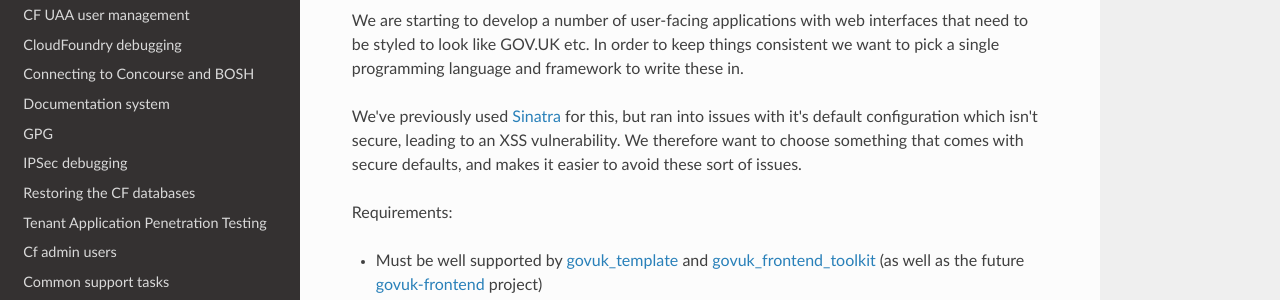
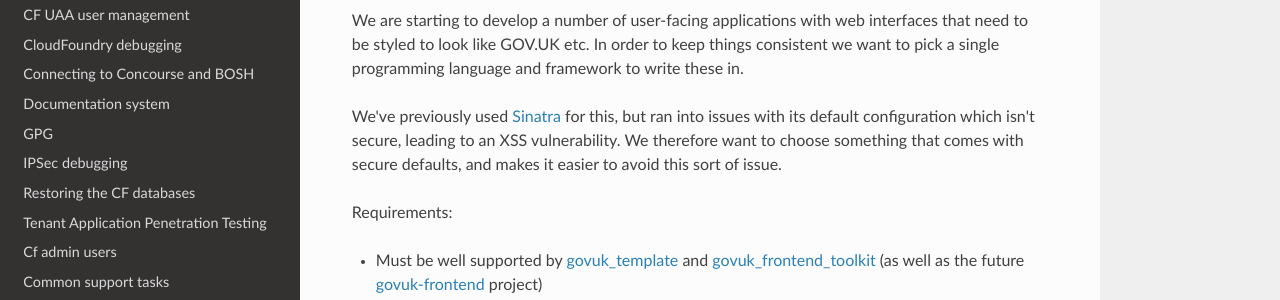
Before and after one commit to alphagov/paas-team-manual, an MkDocs documentation site: the page built from docs/architecture_decision_records/ADR022-web_app_language_and_framework_selection.md, in a window 1280 px wide and 1264 px high. Shown: the part 151-451 px from the top of the window. Built offline with MkDocs 1.6.1, drawn with Linux system fonts in a browser that asks for light colours; nearby versions of some CDN libraries.

Commit message:
Fix a couple of gramatical issues in ARD022

```diff
--- a/docs/architecture_decision_records/ADR022-web_app_language_and_framework_selection.md
+++ b/docs/architecture_decision_records/ADR022-web_app_language_and_framework_selection.md
@@ -6,9 +6,9 @@ things consistent we want to pick a single programming language and framework
 to write these in.
 
 We've previously used [Sinatra](http://sinatrarb.com/) for this, but ran into
-issues with it's default configuration which isn't secure, leading to an XSS
+issues with its default configuration which isn't secure, leading to an XSS
 vulnerability. We therefore want to choose something that comes with secure
-defaults, and makes it easier to avoid these sort of issues.
+defaults, and makes it easier to avoid this sort of issue.
 
 Requirements:
 
```
